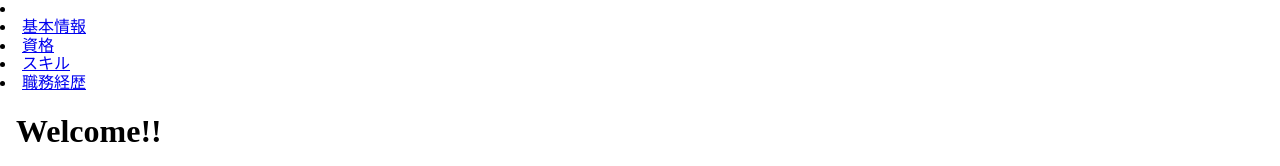
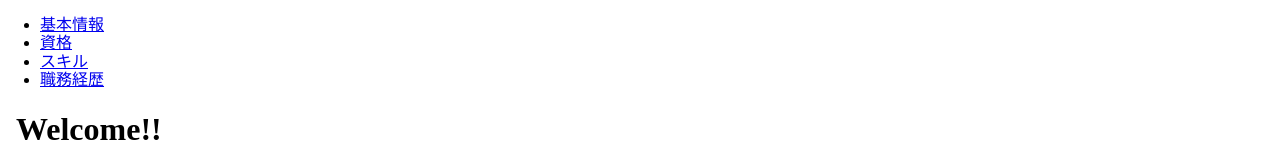
Before and after one commit to nagiarr/portfolio, a plain HTML site: page index.html in a window 1280 px wide. Shown: the top 166 px of the page. Drawn offline with Linux system fonts and the light colour scheme.

Commit message:
fix ul tag
liタグをulタグに修正

```diff
--- a/index.html
+++ b/index.html
@@ -10,12 +10,12 @@
 </head>
 <body>
   <nav>
-    <li>
+    <ul>
       <li><a href=".basicInfo">基本情報</a></li>
       <li><a href=".qualification">資格</a></li>
       <li><a href=".skill">スキル</a></li>
       <li><a href=".workExperience">職務経歴</a></li>
-    </li>
+    </ul>
   </nav>
 
   <div class="main">
```
